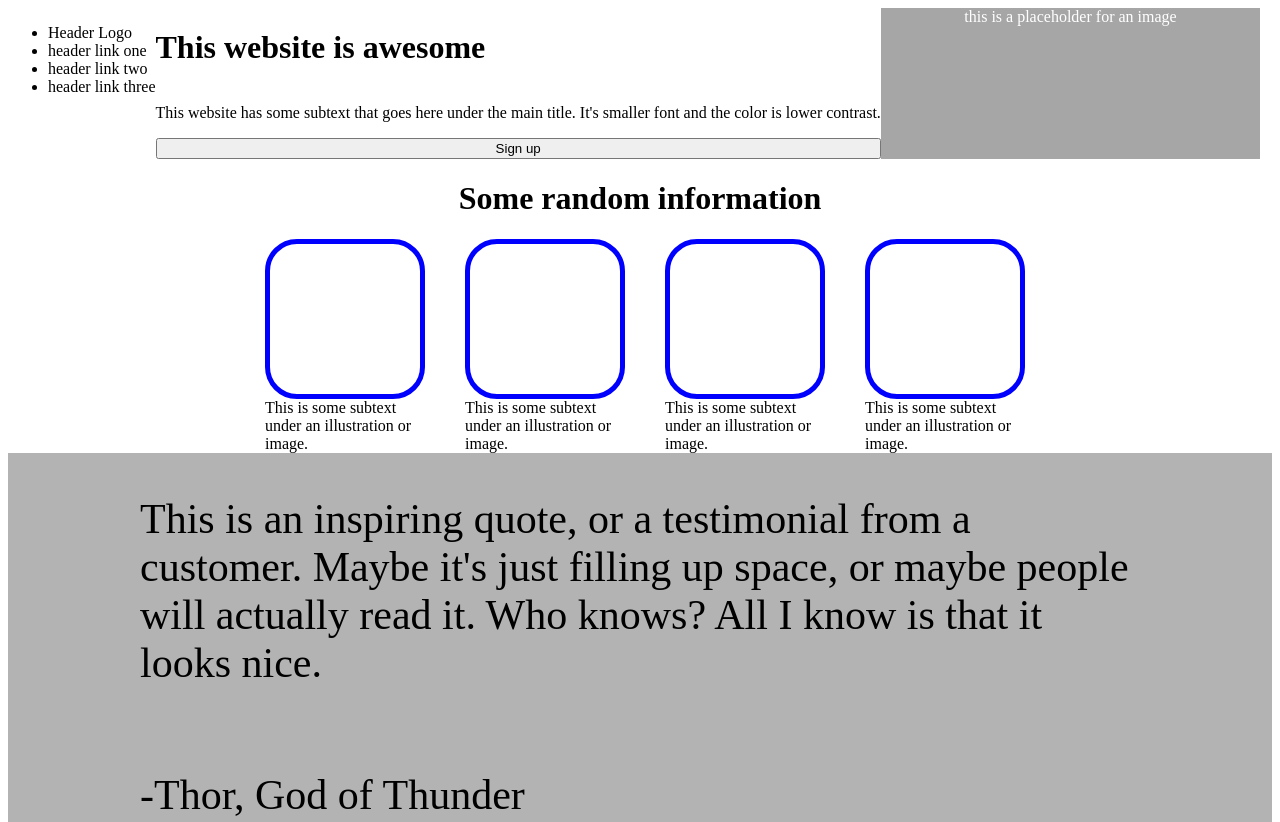
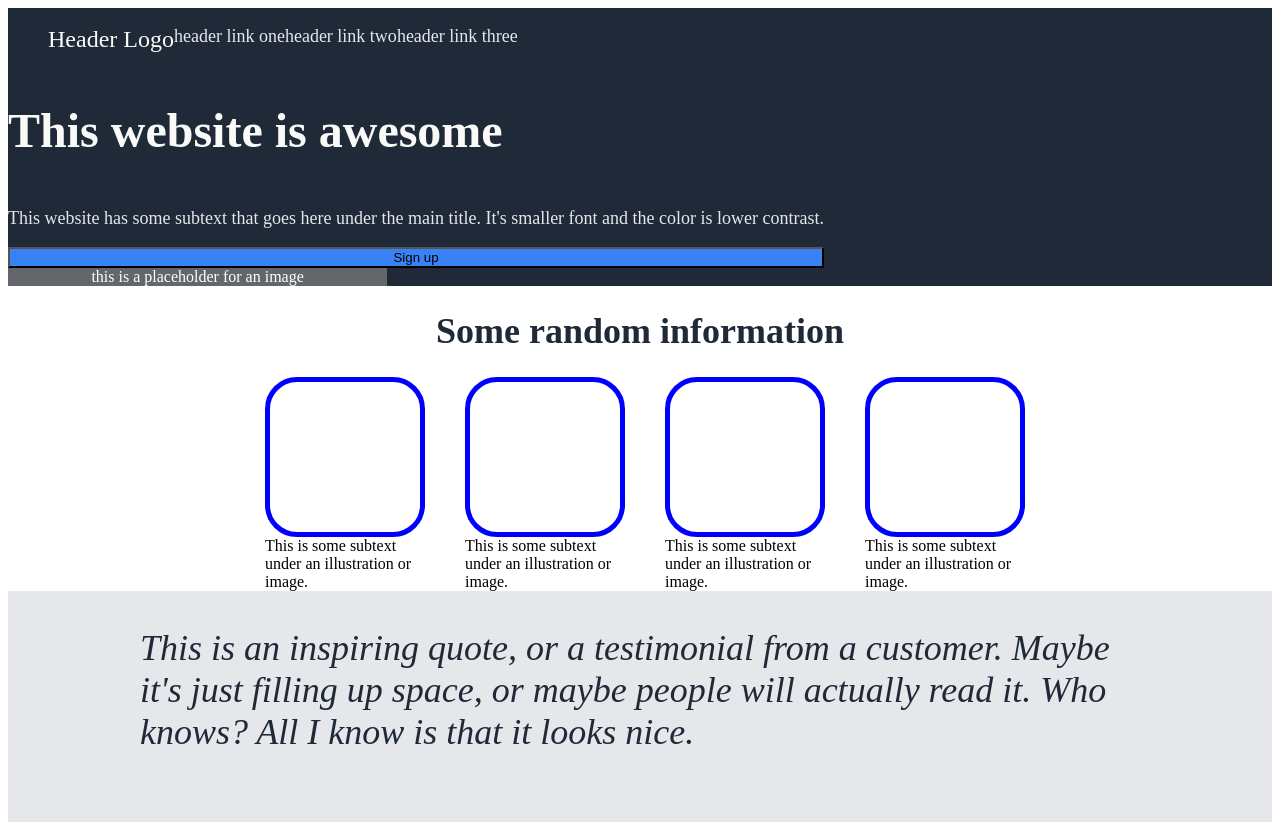
Before and after one commit to inherentspice/Landing-Page, a plain HTML site: page index.html in a window 1280 px wide. Shown: the top 822 px of the page. Drawn offline with Linux system fonts and the light colour scheme.

Commit message:
added color scheme

```diff
--- a/index.html
+++ b/index.html
@@ -15,12 +15,14 @@
           <li>header link three</li>
         </ul>
       </div>
+      <div class="welcome-header">
         <div class="site-description">
           <h1>This website is awesome</h1>
           <p>This website has some subtext that goes here under the main title.
              It's smaller font and the color is lower contrast.
           </p>
           <button>Sign up</button>
+        </div>
       </div>
       <div class="header-image">
         this is a placeholder for an image
--- a/styles.css
+++ b/styles.css
@@ -5,10 +5,39 @@ body {
 
 .banner {
   display: flex;
+  flex-direction: column;
+  background-color: #1F2937;
 }
 
 .header {
   display: flex;
+}
+
+.welcome-header {
+  display: flex;
+}
+
+.welcome-header h1:first-child {
+  font-size: 48px;
+  font-weight: 800;
+  color: #F9FAF8;
+}
+
+.site-description > p {
+  color: #E5E7EB;
+  font-size: 18px;
+}
+ul {
+  text-decoration: none;
+  list-style: none;
+  display: flex;
+  color: #E5E7EB;
+  font-size: 18px;
+}
+
+ul li:first-child {
+  color: #F9FAF8;
+  font-size: 24px;
 }
 
 .site-description {
@@ -28,7 +57,12 @@ body {
   flex-direction: column;
   justify-content: center;
   align-items: center;
+}
 
+.page-body h1:first-child {
+  font-size: 36px;
+  font-weight: 800;
+  color: #1F2937;
 }
 
 .images {
@@ -50,12 +84,12 @@ body {
 }
 
 .quote {
-  background-color: rgb(128, 128, 128, .6);
-  font-size: 42px;
+  background-color: #E5E7EB;
+  font-size: 36px;
+  color: #1F2937;
+  font-style: italic;
   display: flex;
   flex-direction: column;
-  /* padding-left: 300px;
-  padding-right: 300px; */
   align-items: center;
 }
 
@@ -71,3 +105,7 @@ body {
 .footer > p {
   color: white
 }
+
+button {
+  background-color: #3882f6;
+}
```
Lines whose indentation alone changed are shown as unchanged.
